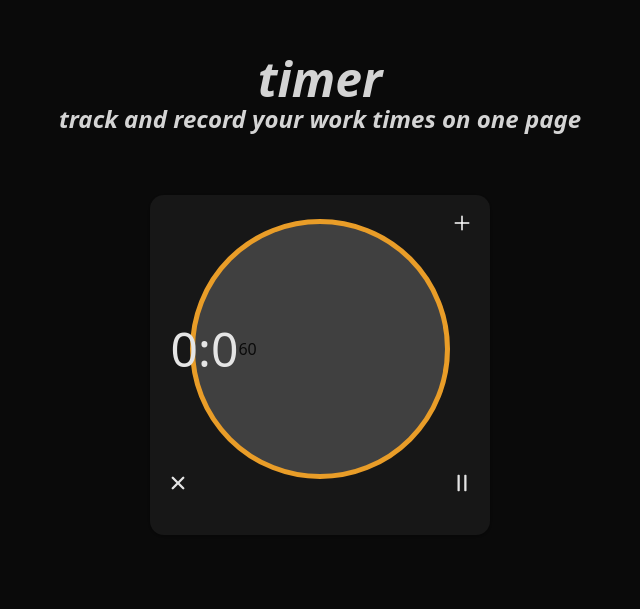
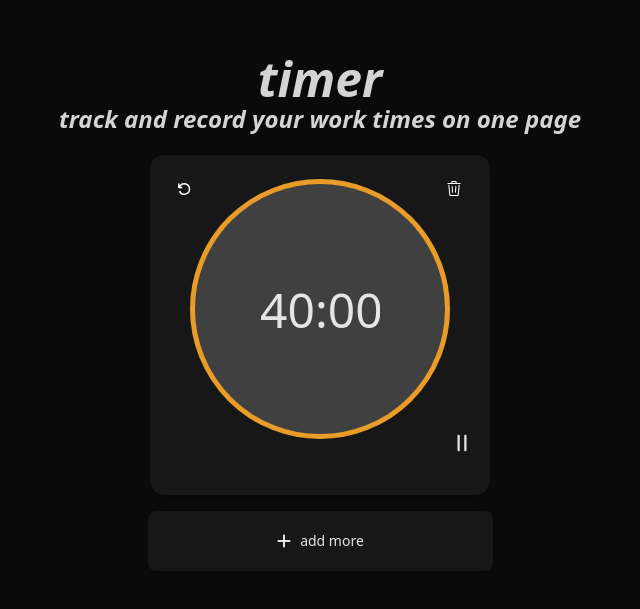
Before and after one commit to ilyastorunn/timer, a React (Vite) app: page / in a window 1280 px wide. Shown: the part 785-1394 px from the top of the page, without its empty margins (320-960 px from the left). Built offline with nearby package versions, Linux system fonts and the light colour scheme.

Commit message:
minor updates

```diff
--- a/package.json
+++ b/package.json
@@ -10,6 +10,7 @@
     "preview": "vite preview"
   },
   "dependencies": {
+    "@radix-ui/react-dialog": "^1.1.14",
     "@radix-ui/react-label": "^2.1.7",
     "@radix-ui/react-select": "^2.2.5",
     "@radix-ui/react-slot": "^1.2.3",
--- a/src/Pages/CountdownTimer.jsx
+++ b/src/Pages/CountdownTimer.jsx
@@ -4,74 +4,234 @@ import { Input } from "@/components/ui/input";
 import { Button } from "@/components/ui/button";
 import { Card, CardContent, CardFooter } from "@/components/ui/card";
 import { IoPauseOutline, IoClose, IoAdd } from "react-icons/io5";
+import { FaPlus } from "react-icons/fa6";
+import { VscDebugRestart } from "react-icons/vsc";
+import { GoTrash } from "react-icons/go";
+import {
+  Dialog,
+  DialogContent,
+  DialogHeader,
+  DialogTitle,
+  DialogFooter,
+} from "@/components/ui/dialog";
 
 const CountdownTimer = () => {
-  const initialTime = 60 * 60;
-  const [timeRemaining, setTimeRemaining] = useState(initialTime);
-  const [isRunning, setIsRunning] = useState(false);
-  const [inputMinutes, setInputMinutes] = useState(60);
+  const [timers, setTimers] = useState(() => {
+    const savedTimers = localStorage.getItem("timers");
+    return savedTimers
+      ? JSON.parse(savedTimers)
+      : [{ id: 1, timeRemaining: 40 * 60, isRunning: false }];
+  });
+  // const [isRunning, setIsRunning] = useState(false);
+  const [isDialogOpen, setIsDialogOpen] = useState(false);
+  const [newTimerMinutes, setNewTimerMinutes] = useState(40);
+
+  // useEffect(() => {
+  //   let timerInterval;
+  //   if (isRunning && timeRemaining > 0) {
+  //     timerInterval = setInterval(() => {
+  //       setTimeRemaining((prevTime) => {
+  //         if (prevTime <= 1) {
+  //           setIsRunning(false);
+  //           return 0;
+  //         }
+  //         return prevTime - 1;
+  //       });
+  //     }, 1000);
+  //   }
+  //   return () => clearInterval(timerInterval);
+  // }, [isRunning, timeRemaining]);
 
   useEffect(() => {
-    let timerInterval;
-    if (isRunning && timeRemaining > 0) {
-      timerInterval = setInterval(() => {
-        setTimeRemaining((prevTime) => {
-          if (prevTime <= 1) {
-            setIsRunning(false);
-            return 0;
+    localStorage.setItem("timers", JSON.stringify(timers));
+  }, [timers]);
+
+  // const minutes = Math.floor((timeRemaining % 3600) / 60);
+  // const seconds = timeRemaining % 60;
+
+  useEffect(() => {
+    const intervals = timers.map((timer) => {
+      if (timer.isRunning && timer.timeRemaining > 0) {
+        return setInterval(() => {
+          setNewTimerMinutes((prevTimers) =>
+            prevTimers.map((t) => {
+              if (t.id === timer.id) {
+                if (t.timeRemaining <= 1) {
+                  return { ...t, timeRemaining: 0, isRunning: false };
                 }
-          return prevTime - 1;
-        });
+                return { ...t, timeRemaining: t.timeRemaining - 1 };
+              }
+              return t;
+            })
+          );
         }, 1000);
       }
-    return () => clearInterval(timerInterval);
-  }, [isRunning, timeRemaining]);
+      return null;
+    });
 
-  const hours = Math.floor(timeRemaining / 3600);
-  const minutes = Math.floor((timeRemaining % 3600) / 60);
-  const seconds = timeRemaining % 60;
+    return () =>
+      intervals.forEach((interval) => interval && clearInterval(interval));
+  }, [timers]);
+
+  const openDialog = () => {
+    setIsDialogOpen(true);
+    setNewTimerMinutes(40);
+  };
+
+  const addTimer = () => {
+    if (newTimerMinutes <= 0) return;
+
+    setTimers((prevTimers) => {
+      const newTimer = {
+        id: Date.now(),
+        timeRemaining: newTimerMinutes * 60,
+        isRunning: false,
+      };
+      return [...prevTimers, newTimer];
+    });
+    setIsDialogOpen(false);
+  };
+
+  const removeTimer = (id) => {
+    setTimers((prevTimers) => prevTimers.filter((timer) => timer.id !== id));
+  };
+
+  const resetTimer = (id) => {
+    setTimers((prevTimers) =>
+      prevTimers.map((timer) =>
+        timer.id === id
+          ? { ...timer, timeRemaining: 40 * 60, isRunning: false }
+          : timer
+      )
+    );
+  };
+
+  const toggleTimer = (id) => {
+    setTimers((prevTimers) =>
+      prevTimers.map((timer) =>
+        timer.id === id ? { ...timer, isRunning: !timer.isRunning } : timer
+      )
+    );
+  };
+
+  const updateTimerTime = (id, mins, secs) => {
+    if (!isNaN(mins) && !isNaN(secs)) {
+      setTimers((prevTimers) =>
+        prevTimers.map((timer) =>
+          timer.id === id
+            ? { ...timer, timeRemaining: mins * 60 + secs }
+            : timer
+        )
+      );
+    }
+  };
 
   return (
     <>
-      <div className="bg-[#0A0A0A] h-screen flex flex-col items-center relative pt-[40px]">
-        <span className="text-5xl text-[#D4D4D4] font-semibold italic">
+      <div className="bg-[#0a0a0a] h-screen flex flex-col items-center relative pt-[40px]">
+        <span className="text-5xl text-[#d4d4d4] font-semibold italic">
           timer
         </span>
-        <span className="text-2xl text-[#D4D4D4] font-semibold italic">
+        <span className="text-2xl text-[#d4d4d4] font-semibold italic">
           track and record your work times on one page
         </span>
-        <Card className="w-[340px] h-[340px] bg-[#171717] border-none mt-[60px] relative">
-          <IoAdd className="text-white text-2xl absolute right-4 top-4" />
+        <div
+          className={`grid gap-[15px] mt-5 ${
+            timers.length === 1
+              ? "grid-cols-1 place-items-center"
+              : "grid-cols-1 sm:grid-cols-2 lg:grid-cols-3"
+          }`}
+        >
+          {timers.map((timer) => {
+            const minutes = Math.floor((timer.timeRemaining % 3600) / 60);
+            const seconds = timer.timeRemaining % 60;
+
+            return (
+              <Card
+                key={timer.id}
+                className="w-[340px] h-[340px] bg-[#171717] border-none relative"
+              >
+                <Button
+                  variant="ghost"
+                  size="icon"
+                  className="absolute left-4 top-4"
+                  onClick={() => resetTimer(timer.id)}
+                >
+                  <VscDebugRestart className="text-white text-2xl" />
+                </Button>
+                <Button
+                  className="absolute right-4 top-4 hover:text-red-500 transition text-white"
+                  onClick={() => removeTimer(timer.id)}
+                >
+                  <GoTrash className="w-5 h-5" />
+                </Button>
                 <CardContent className="flex items-center justify-center">
                   <div className="flex items-center justify-center w-[260px] h-[260px] bg-neutral-700 rounded-full border-[5px] border-[#e99d28]">
-              <span className="text-5xl text-[#E5E5E5]">
-                {`${minutes}:${seconds}`}
-              </span>
                     <input
-                type="number"
-                value={inputMinutes}
-                onChange={(e) => setInputMinutes(Number(e.target.value))}
+                      type="text"
+                      value={`${minutes}:${seconds
+                        .toString()
+                        .padStart(2, "0")}`}
+                      onChange={(e) => {
+                        const [mins, secs] = e.target.value
+                          .split(":")
+                          .map(Number);
+                        updateTimerTime(timer.id, mins, secs);
+                      }}
+                      className="text-5xl text-[#e5e5e5] bg-transparent border-none text-center w-[120px] focus:outline-none"
+                      disabled={timer.isRunning}
                     />
                   </div>
                 </CardContent>
                 <CardFooter className="relative h-[60px]">
                   <button
-              className="hover:text-[#404040] text-[#E5E5E5]"
-              onClick={() => setIsRunning(false)}
+                    className="hover:text-[#404040] text-[#e5e5e5]"
+                    onClick={() => toggleTimer(timer.id)}
                   >
+                    {timer.isRunning ? (
                       <IoClose className="text-2xl absolute left-4 bottom-4" />
-            </button>
-            <button
-              className="hover:text-[#404040] text-[#E5E5E5]"
-              onClick={() => {
-                setTimeRemaining(inputMinutes * 60);
-                setIsRunning(true);
-              }}
-            >
+                    ) : (
                       <IoPauseOutline className="text-2xl absolute right-4 bottom-4" />
+                    )}
                   </button>
                 </CardFooter>
               </Card>
+            );
+          })}
+        </div>
+        <Button className="w-[345px] h-[60px] my-[16px]" onClick={openDialog}>
+          <FaPlus className="w-6 h-6 text-neutral-200" />
+          <span className="text-neutral-200">add more</span>
+        </Button>
+
+        <Dialog open={isDialogOpen} onOpenChange={setIsDialogOpen}>
+          <DialogContent className="bg-neutral-900 text-neutral-300 border-none">
+            <DialogHeader>
+              <DialogTitle>new timer</DialogTitle>
+            </DialogHeader>
+            <Input
+              type="number"
+              className="text-neutral-200 border-neutral-800"
+              placeholder="minutes"
+              value={newTimerMinutes}
+              onChange={(e) => setNewTimerMinutes(Number(e.target.value))}
+            />
+            <DialogFooter>
+              <Button
+                onClick={() => setIsDialogOpen(false)}
+                className="text-neutral-400 bg-neutral-800 hover:bg-neutral-700"
+              >
+                Cancel
+              </Button>
+              <Button
+                onClick={addTimer}
+                className="text-neutral-950 bg-neutral-200 hover:bg-neutral-300"
+              >
+                Create
+              </Button>
+            </DialogFooter>
+          </DialogContent>
+        </Dialog>
       </div>
     </>
     // <div className="relative">
--- /dev/null
+++ b/src/components/ui/dialog.jsx
@@ -0,0 +1,135 @@
+import * as React from "react"
+import * as DialogPrimitive from "@radix-ui/react-dialog"
+import { XIcon } from "lucide-react"
+
+import { cn } from "@/lib/utils"
+
+function Dialog({
+  ...props
+}) {
+  return <DialogPrimitive.Root data-slot="dialog" {...props} />;
+}
+
+function DialogTrigger({
+  ...props
+}) {
+  return <DialogPrimitive.Trigger data-slot="dialog-trigger" {...props} />;
+}
+
+function DialogPortal({
+  ...props
+}) {
+  return <DialogPrimitive.Portal data-slot="dialog-portal" {...props} />;
+}
+
+function DialogClose({
+  ...props
+}) {
+  return <DialogPrimitive.Close data-slot="dialog-close" {...props} />;
+}
+
+function DialogOverlay({
+  className,
+  ...props
+}) {
+  return (
+    <DialogPrimitive.Overlay
+      data-slot="dialog-overlay"
+      className={cn(
+        "data-[state=open]:animate-in data-[state=closed]:animate-out data-[state=closed]:fade-out-0 data-[state=open]:fade-in-0 fixed inset-0 z-50 bg-black/50",
+        className
+      )}
+      {...props} />
+  );
+}
+
+function DialogContent({
+  className,
+  children,
+  showCloseButton = true,
+  ...props
+}) {
+  return (
+    <DialogPortal data-slot="dialog-portal">
+      <DialogOverlay />
+      <DialogPrimitive.Content
+        data-slot="dialog-content"
+        className={cn(
+          "bg-background data-[state=open]:animate-in data-[state=closed]:animate-out data-[state=closed]:fade-out-0 data-[state=open]:fade-in-0 data-[state=closed]:zoom-out-95 data-[state=open]:zoom-in-95 fixed top-[50%] left-[50%] z-50 grid w-full max-w-[calc(100%-2rem)] translate-x-[-50%] translate-y-[-50%] gap-4 rounded-lg border p-6 shadow-lg duration-200 sm:max-w-lg",
+          className
+        )}
+        {...props}>
+        {children}
+        {showCloseButton && (
+          <DialogPrimitive.Close
+            data-slot="dialog-close"
+            className="ring-offset-background focus:ring-ring data-[state=open]:bg-accent data-[state=open]:text-muted-foreground absolute top-4 right-4 rounded-xs opacity-70 transition-opacity hover:opacity-100 focus:ring-2 focus:ring-offset-2 focus:outline-hidden disabled:pointer-events-none [&_svg]:pointer-events-none [&_svg]:shrink-0 [&_svg:not([class*='size-'])]:size-4">
+            <XIcon />
+            <span className="sr-only">Close</span>
+          </DialogPrimitive.Close>
+        )}
+      </DialogPrimitive.Content>
+    </DialogPortal>
+  );
+}
+
+function DialogHeader({
+  className,
+  ...props
+}) {
+  return (
+    <div
+      data-slot="dialog-header"
+      className={cn("flex flex-col gap-2 text-center sm:text-left", className)}
+      {...props} />
+  );
+}
+
+function DialogFooter({
+  className,
+  ...props
+}) {
+  return (
+    <div
+      data-slot="dialog-footer"
+      className={cn("flex flex-col-reverse gap-2 sm:flex-row sm:justify-end", className)}
+      {...props} />
+  );
+}
+
+function DialogTitle({
+  className,
+  ...props
+}) {
+  return (
+    <DialogPrimitive.Title
+      data-slot="dialog-title"
+      className={cn("text-lg leading-none font-semibold", className)}
+      {...props} />
+  );
+}
+
+function DialogDescription({
+  className,
+  ...props
+}) {
+  return (
+    <DialogPrimitive.Description
+      data-slot="dialog-description"
+      className={cn("text-muted-foreground text-sm", className)}
+      {...props} />
+  );
+}
+
+export {
+  Dialog,
+  DialogClose,
+  DialogContent,
+  DialogDescription,
+  DialogFooter,
+  DialogHeader,
+  DialogOverlay,
+  DialogPortal,
+  DialogTitle,
+  DialogTrigger,
+}
```
Also changed, not shown: src/Pages/Home.jsx (+0 -8 lines), 1 other file (tests, documents, lock files or other folders). Lines whose indentation alone changed are shown as unchanged.
